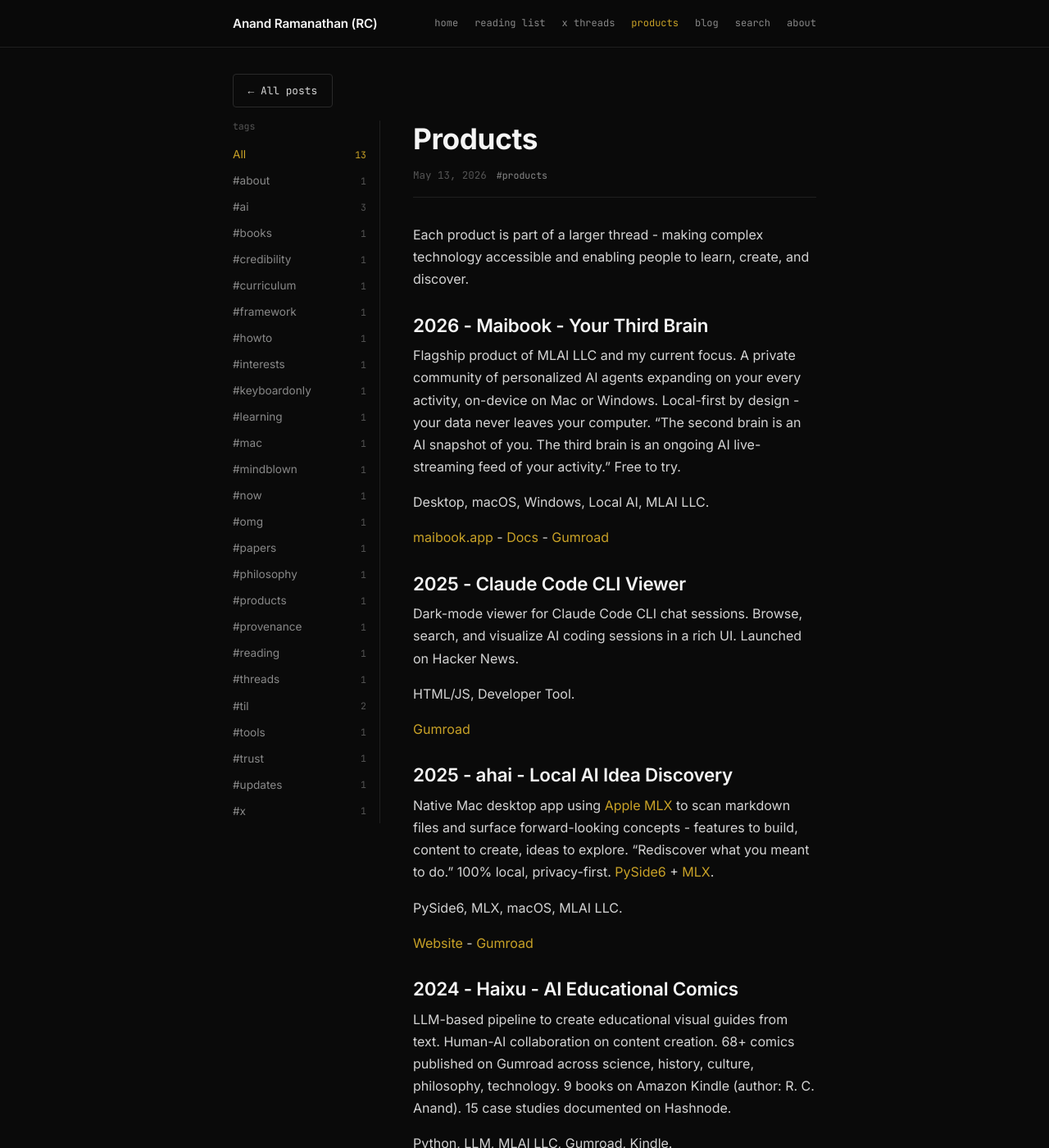
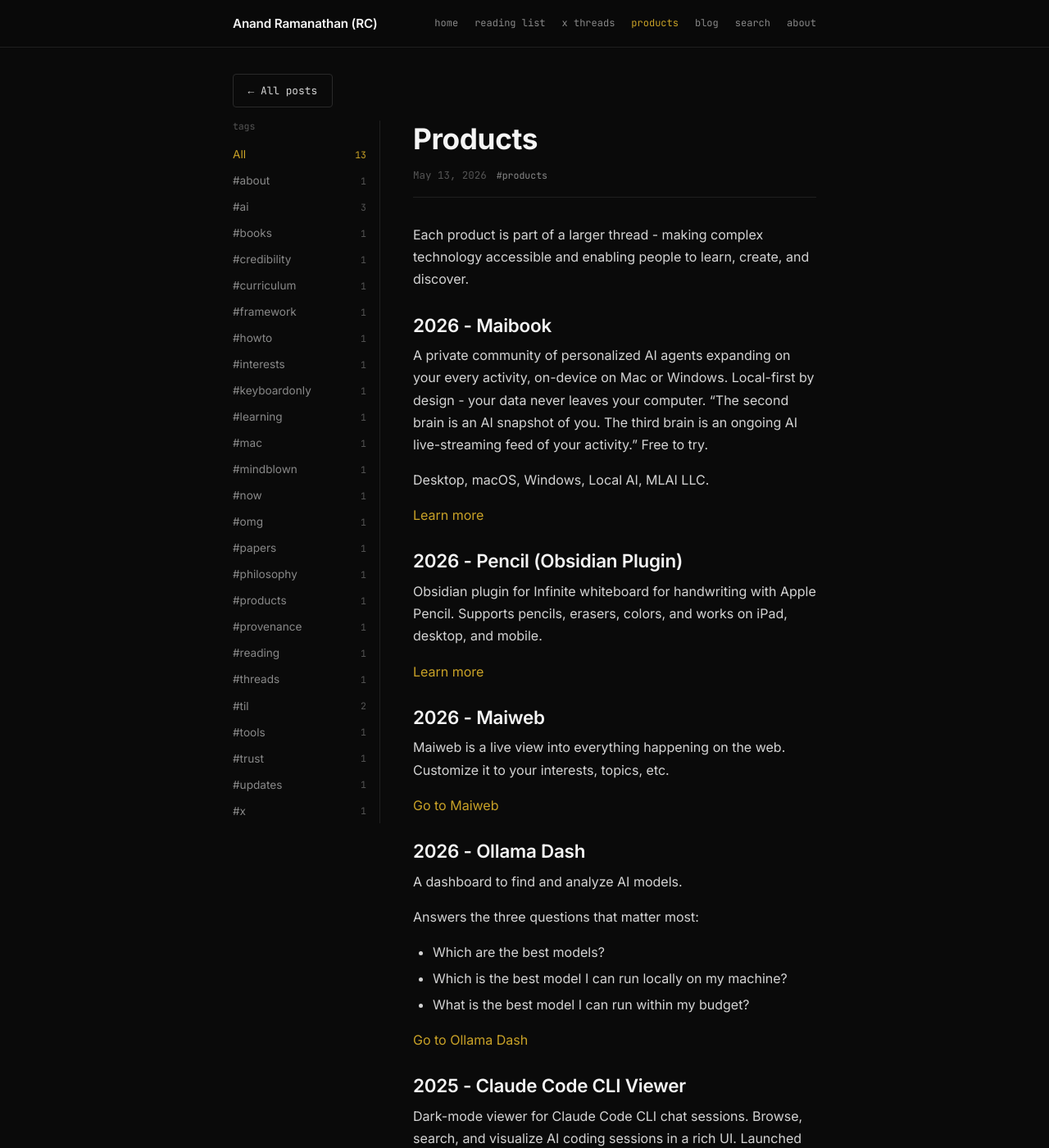
Before and after one commit to rcanand/rcanand.github.io, a Jekyll site: the page built from _posts/2026-05-13-products.md, in a window 1280 px wide and 1400 px high. Shown: the whole window at 82% size. Built offline with Jekyll 4.4.1, drawn with Linux system fonts in a browser that asks for light colours; comment, search, counter and statistics services are not loaded.

Commit message:
Products page updated

```diff
--- a/_posts/2026-05-13-products.md
+++ b/_posts/2026-05-13-products.md
@@ -4,16 +4,38 @@
 tags: [products]
 excerpt: "20 years of building. Each product is part of a larger thread - making complex technology accessible and enabling people to learn, create, and discover."
 ---
-
 Each product is part of a larger thread - making complex technology accessible and enabling people to learn, create, and discover.
 
-## 2026 - Maibook - Your Third Brain
+## 2026 - Maibook
 
-Flagship product of MLAI LLC and my current focus. A private community of personalized AI agents expanding on your every activity, on-device on Mac or Windows. Local-first by design - your data never leaves your computer. "The second brain is an AI snapshot of you. The third brain is an ongoing AI live-streaming feed of your activity." Free to try.
+A private community of personalized AI agents expanding on your every activity, on-device on Mac or Windows. Local-first by design - your data never leaves your computer. "The second brain is an AI snapshot of you. The third brain is an ongoing AI live-streaming feed of your activity." Free to try.
 
 Desktop, macOS, Windows, Local AI, MLAI LLC.
 
-[maibook.app](https://maibook.app) - [Docs](https://maibook.app/docs.html) - [Gumroad](https://rcanand.gumroad.com/l/maibook_member)
+[Learn more](https://maibook.app)
+
+## 2026 - Pencil (Obsidian Plugin)
+
+Obsidian plugin for Infinite whiteboard for handwriting with Apple Pencil. Supports pencils, erasers, colors, and works on iPad, desktop, and mobile.
+
+[Learn more](https://community.obsidian.md/plugins/pencil)
+
+## 2026 - Maiweb
+
+Maiweb is a live view into everything happening on the web. Customize it to your interests, topics, etc.
+
+[Go to Maiweb](https://maiweb.up.railway.app/)
+
+## 2026 - Ollama Dash
+
+A dashboard to find and analyze AI models.
+
+Answers the three questions that matter most:
+- Which are the best models?
+- Which is the best model I can run locally on my machine?
+- What is the best model I can run within my budget?
+
+[Go to Ollama Dash](https://ollamadash.up.railway.app/home/)
 
 ## 2025 - Claude Code CLI Viewer
 
```
